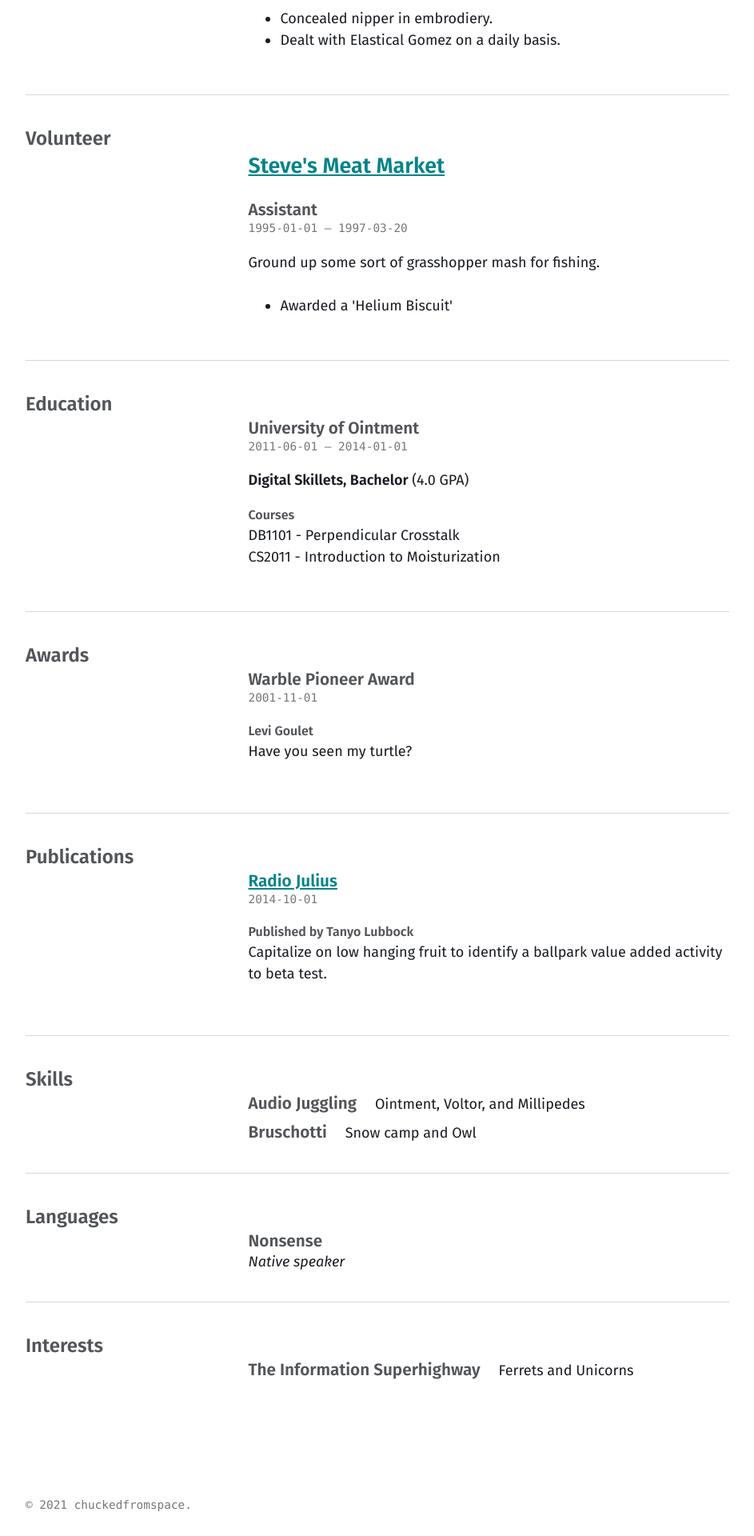
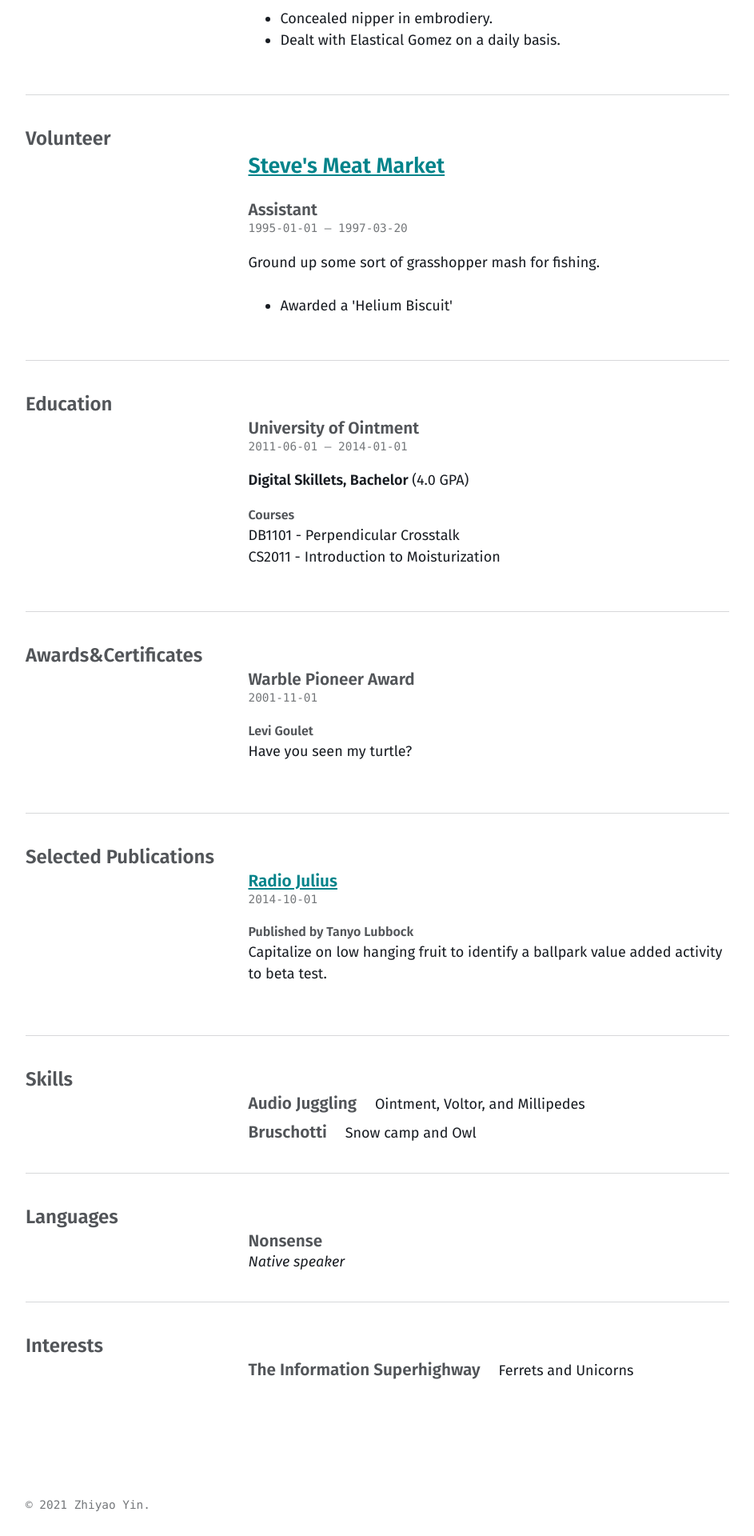
Before and after one commit to chuckedfromspace/chuckedfromspace.github.io, a Jekyll site: the page built from cv.md, in a window 1280 px wide. Shown: the part 1208-3128 px from the top of the page at 80% size, without its empty margins (40-983 px from the left). Built offline with Jekyll 4.4.1, drawn with Linux system fonts in a browser that asks for light colours.

Commit message:
Edit layout in cv

```diff
--- a/_includes/cv/awards.html
+++ b/_includes/cv/awards.html
@@ -1,7 +1,7 @@
 {% if cv.awards %}
   <div id="awards" class="entry">
     <header class="entry-header">
-      <h3 class="entry-title">Awards</h3>
+      <h3 class="entry-title">Awards&Certificates</h3>
     </header>
 
     <div class="entry-content">
--- a/_includes/cv/publications.html
+++ b/_includes/cv/publications.html
@@ -1,7 +1,7 @@
 {% if cv.publications %}
   <div id="publications" class="entry">
     <header class="entry-header">
-      <h3 class="entry-title">Publications</h3>
+      <h3 class="entry-title">Selected Publications</h3>
     </header>
 
     <div class="entry-content">
--- a/_includes/footer.html
+++ b/_includes/footer.html
@@ -4,7 +4,7 @@
       {% if site.copyright %}
         {{ site.copyright | markdownify }}
       {% else %}
-        <p>&copy; {{ site.time | date: '%Y' }} {{ site.title }}.</p>
+        <p>&copy; {{ site.time | date: '%Y' }} {{ site.author.name }}.</p>
       {% endif %}
     </div>
   </div>
--- a/_sass/basically-basic/_layout.scss
+++ b/_sass/basically-basic/_layout.scss
@@ -157,7 +157,9 @@ main {
       font-family: $monospace-font-family;
       font-size: 80%;
     }
-
+    .area {
+      margin-bottom: 1rem;
+    }
     .courses-title,
     .awarder,
     .publisher,
```
